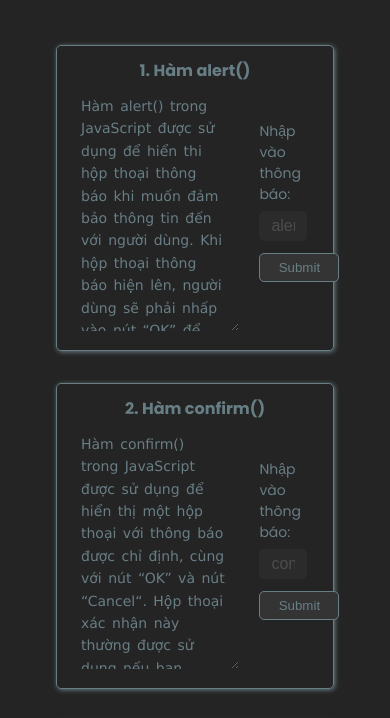
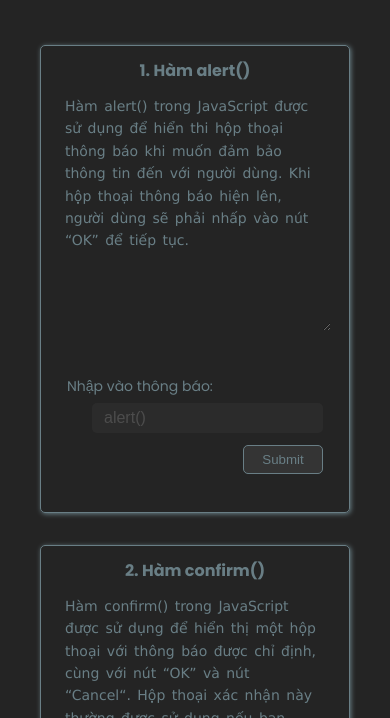
Before and after one commit to Lateblm/js, a plain HTML site: page index.html in a window 390 px wide. Shown: the part 75-793 px from the top of the page. Drawn offline with Linux system fonts and the light colour scheme.

Commit message:
Update style.css

```diff
--- a/style.css
+++ b/style.css
@@ -70,7 +70,6 @@ body {
 .section:hover {
     border: 1px solid var(--text-color);
     box-shadow: 1px 1px 15px var(--text-color);
-    transform: scale(1.1);
     opacity: 0.85;
 }
 
@@ -148,3 +147,25 @@ textarea {
     margin-bottom: 6px;
     text-align: left;
 }
+
+@media (max-width: 739px) {
+    .wrapper {
+        width: calc(100% - 32px);
+        max-width: calc(739px - 32px);
+    }
+
+    .section:hover {
+        border: 1px solid var(--text-color);
+        box-shadow: 1px 1px 15px var(--text-color);
+        opacity: 0.85;
+    }
+
+    .content {
+     flex-direction: column;
+    }
+
+    .run,
+    .code {
+        width: 100%;
+    }
+}
```
